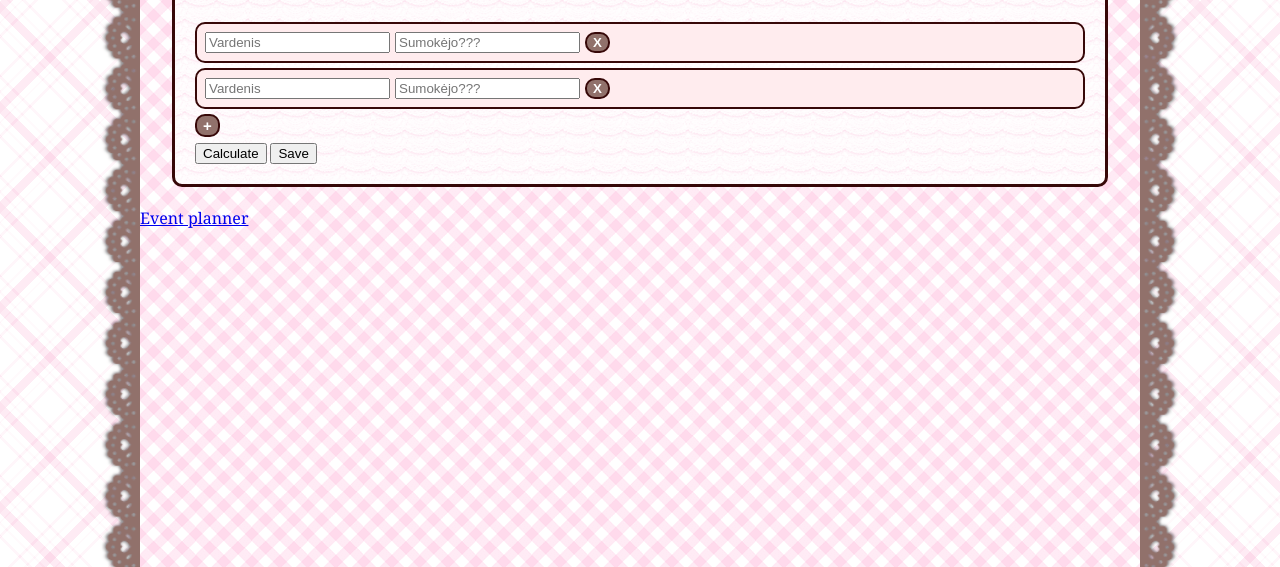
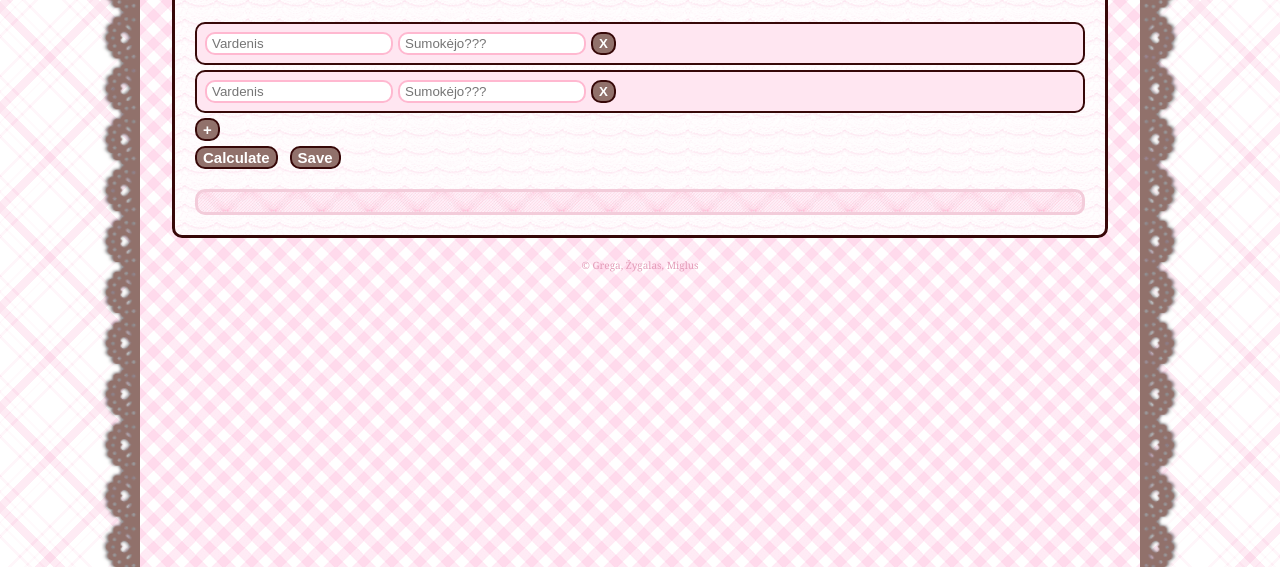
Before and after one commit to laeartes/Sploinky-Doinky, a plain HTML site: page index.html in a window 1280 px wide. Shown: the part 293-860 px from the top of the page. Drawn offline with Linux system fonts and the light colour scheme.

Commit message:
All buttons now customized, added little credits,  input boxes pink borders, transfer section now pretty
time for finishing touches

```diff
--- a/index.html
+++ b/index.html
@@ -31,8 +31,8 @@
             </section>
         </div>
 
-    <a href="Event_planner.html" id="eventPlannerLink">Event planner</a>
-
+   <!--<a href="Event_planner.html" id="eventPlannerLink">Event planner</a> -->
+        <div class="credits">© Grega, Žygalas, Miglus</div>
     </div>
 </body>
 
--- a/styles1.css
+++ b/styles1.css
@@ -91,6 +91,12 @@ body
 }
 
 
+.credits {
+  text-align: center;
+  font-size: 10px;
+  color: var(--pink-dark);
+}
+
 
 /*=================================================
   PAGE TITLE
@@ -110,7 +116,7 @@ body
     height: 150px;
     border: 3px solid var(--black-bean);
     border-radius: 10px;
-    background: linear-gradient(to right, var(--cotton-candy), white);
+    background: linear-gradient(to right, var(--pink-main), white);
 
     display: flex;
     align-items: flex-end;
@@ -141,8 +147,13 @@ body
 
 
 .transferRow {
+  font-size: 20px;
 
 
+}
+
+#transfers h3 {
+  font-size: 30px;
 }
 
 .removePart {
@@ -171,12 +182,27 @@ body
     margin-bottom: 5px;
     padding: 8px;
     border-radius: 10px;
-    background-color: var(--blush-petal);
+    background-color: var(--pink-light);
     border: 2px solid var(--black-bean);
 }
 
-.partName {
+.partName,
+.partPaid {
+    border: 2px solid var(--pink-medium);
+    border-radius: 10px;
 
+    padding: 2px 2px 2px 5px;
+
+    outline: none;
+    transition: border-color 0.3s ease, box-shadow 0.3s ease;
+
+}
+
+.partName:focus,
+.partPaid:focus {
+    border-color: var(--cotton-candy);
+    box-shadow: 0 0 5px var(--pink-medium);
+    outline: none;
 }
 
 #addPart {
@@ -199,3 +225,58 @@ body
 
   transform: scale(1.25);
 }
+
+#Calculate {
+    background-color: var(--brown);
+    border: 2px solid var(--black-bean);
+    border-radius: 10px;
+
+    font-size: 15px;
+    color: white;
+    font-weight: bold;
+
+    margin-bottom: 5px;
+
+    transition: transform 0.2s ease, background-color 0.2s ease;
+
+}
+
+#Calculate:hover {
+  background-color: var(--black-bean);
+  color: var(--pink-rose);
+
+  transform: scale(1.25);
+}
+
+#Save {
+    background-color: var(--brown);
+    border: 2px solid var(--black-bean);
+    border-radius: 10px;
+
+    margin-left: 8px;
+
+    font-size: 15px;
+    color: white;
+    font-weight: bold;
+
+    margin-bottom: 5px;
+
+    transition: transform 0.2s ease, background-color 0.2s ease;
+}
+
+#Save:hover {
+  background-color: var(--black-bean);
+  color: var(--pink-rose);
+
+  transform: scale(1.25);
+}
+
+#results {
+  background-image: url(forCSS/cushionbg.jpg);
+
+  padding: 10px 15px 10px 15px;
+  margin-top: 15px;
+
+  border: 3px solid var(--pink-rose);
+  border-radius: 10px;
+}
```
